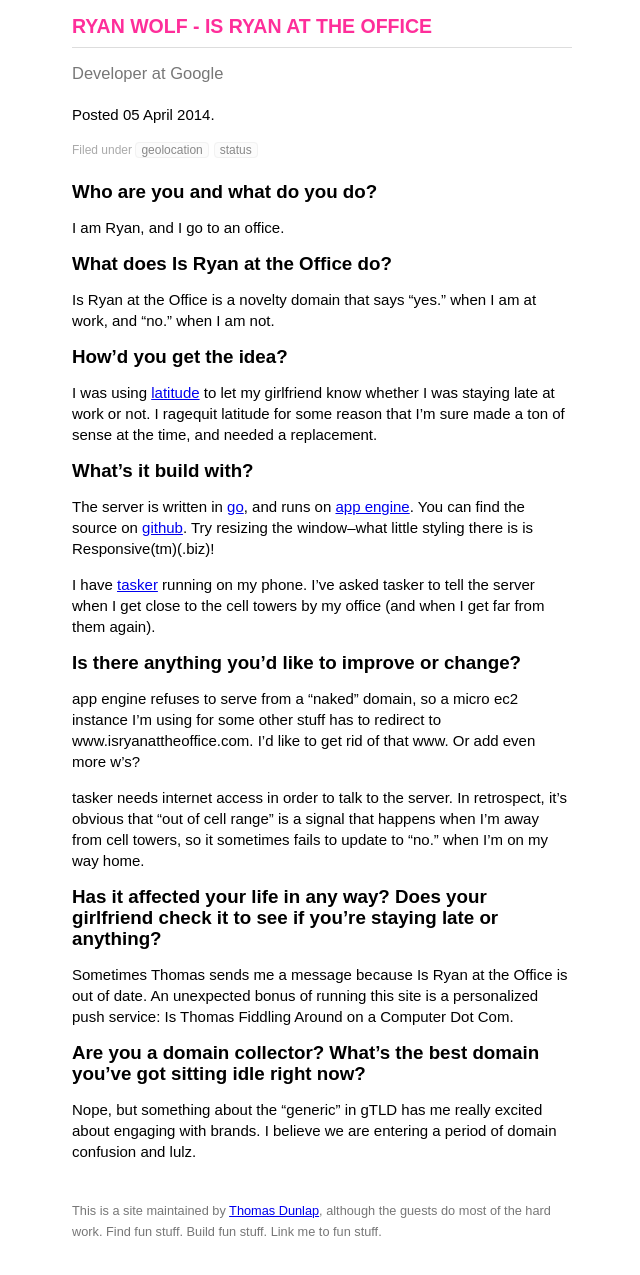
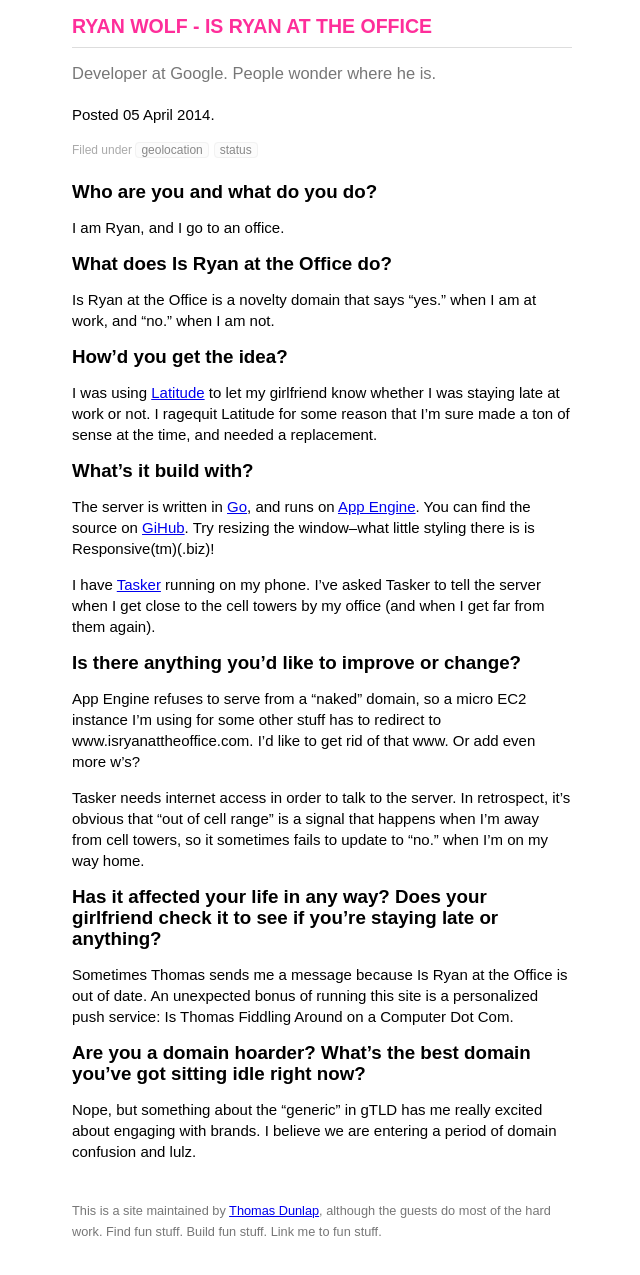
Before and after one commit to 10dollars/10dollars.github.io, a Jekyll site: the page built from _posts/2014-04-05-ryan-wolf.md, in a window 1280 px wide, cut to the strip 401-1726 px from the top of the page. Shown: the top 1275 px of the strip, without its empty margins (428-1068 px from the left). Built offline with Jekyll 4.4.1, drawn with Linux system fonts in a browser that asks for light colours.

Commit message:
capitalize brand names in ryan's interview

```diff
--- a/_posts/2014-04-05-ryan-wolf.md
+++ b/_posts/2014-04-05-ryan-wolf.md
@@ -2,7 +2,7 @@
 layout: interview
 slug: ryan.wolf
 title: Ryan Wolf - Is Ryan At The Office
-summary: Developer at Google
+summary: Developer at Google. People wonder where he is.
 categories: [geolocation, status]
 ---
 
@@ -18,30 +18,30 @@
 
 #### How'd you get the idea?
 
-I was using [latitude](https://support.google.com/gmm/answer/3001634) to let my
-girlfriend know whether I was staying late at work or not. I ragequit latitude
+I was using [Latitude](https://support.google.com/gmm/answer/3001634) to let my
+girlfriend know whether I was staying late at work or not. I ragequit Latitude
 for some reason that I'm sure made a ton of sense at the time, and needed a
 replacement.
 
 
 #### What's it build with?
 
-The server is written in [go](http://golang.org), and runs on [app engine](https://developers.google.com/appengine/).
-You can find the source on [github](http://github.com/thebigbad/novelty.go). Try
+The server is written in [Go](http://golang.org), and runs on [App Engine](https://developers.google.com/appengine/).
+You can find the source on [GiHub](http://github.com/thebigbad/novelty.go). Try
 resizing the window--what little styling there is is Responsive(tm)(.biz)!
 
-I have [tasker](https://play.google.com/store/apps/details?id=net.dinglisch.android.taskerm)
-running on my phone. I've asked tasker to tell the server when I get close to
+I have [Tasker](https://play.google.com/store/apps/details?id=net.dinglisch.android.taskerm)
+running on my phone. I've asked Tasker to tell the server when I get close to
 the cell towers by my office (and when I get far from them again).
 
 
 #### Is there anything you'd like to improve or change?
 
-app engine refuses to serve from a "naked" domain, so a micro ec2 instance I'm
+App Engine refuses to serve from a "naked" domain, so a micro EC2 instance I'm
 using for some other stuff has to redirect to www.isryanattheoffice.com. I'd
 like to get rid of that www. Or add even more w's?
 
-tasker needs internet access in order to talk to the server. In retrospect, it's
+Tasker needs internet access in order to talk to the server. In retrospect, it's
 obvious that "out of cell range" is a signal that happens when I'm away from
 cell towers, so it sometimes fails to update to "no." when I'm on my way home.
 
@@ -53,7 +53,7 @@
 Is Thomas Fiddling Around on a Computer Dot Com.
 
 
-#### Are you a domain collector? What's the best domain you've got sitting idle right now?
+#### Are you a domain hoarder? What's the best domain you've got sitting idle right now?
 
 Nope, but something about the "generic" in gTLD has me really excited about
 engaging with brands. I believe we are entering a period of domain confusion and
```
